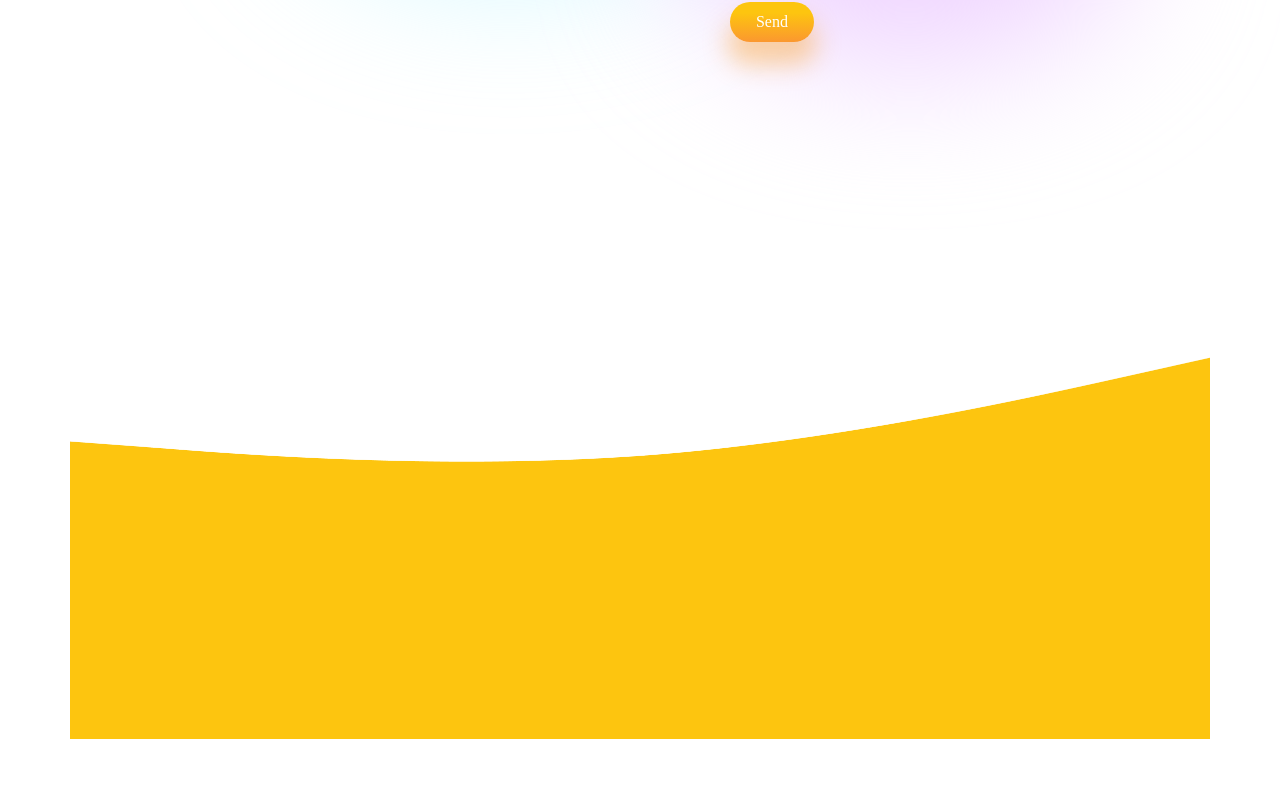
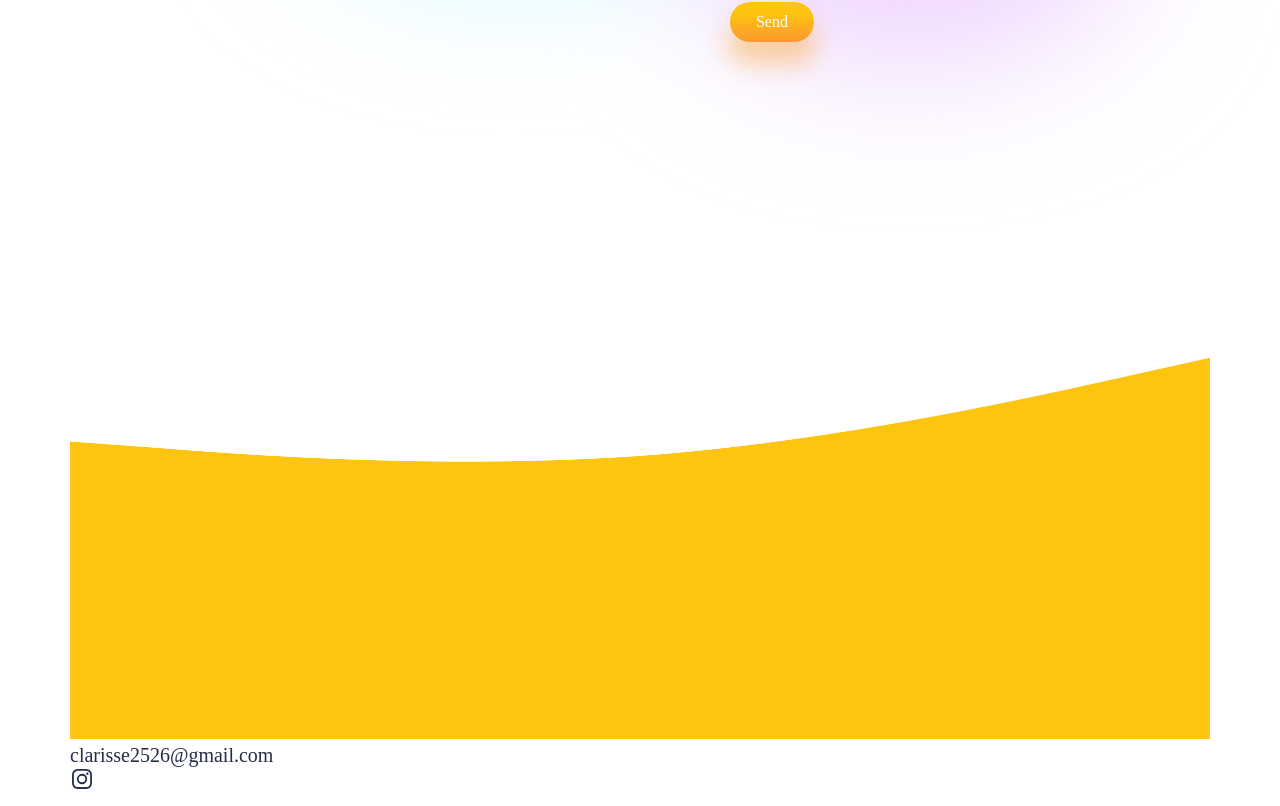
Before and after one commit to I-Clarisse/React-Personal-Portfolio, a React (Create React App) app: page / in a window 1280 px wide. Shown: the part 5012-5818 px from the top of the page. Before the commit the page ends 5766 px from the top, so only its background shows below. Built offline with nearby package versions, Linux system fonts and the light colour scheme; a web font is replaced by a local one.

Commit message:
going....

```diff
--- a/src/components/Footer/Footer.jsx
+++ b/src/components/Footer/Footer.jsx
@@ -1,13 +1,19 @@
 import React from "react";
 import './Footer.css'
 import Wave from '../../images/wave.png'
-import UilReact from '@iconscout/react-unicons/icons/uil-react'
+// import UilReact from '@iconscout/react-unicons/icons/uil-react'
+import IG from '@iconscout/react-unicons/icons/uil-instagram'
 
 const Footer = () => {
     return(
         <div className="footer">
             <img src={Wave} alt="wave" style={{width: '100%'}}/>
-            <div className="f-content"></div>
+            <div className="f-content">
+                <span>clarisse2526@gmail.com</span>
+                <div className="f-icons">
+                    <IG/>
+                </div>
+            </div>
         </div>
     )
 }
```
